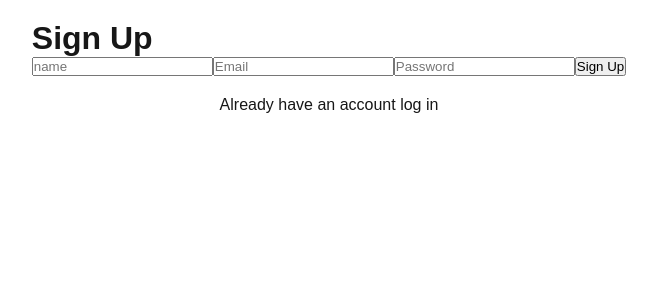
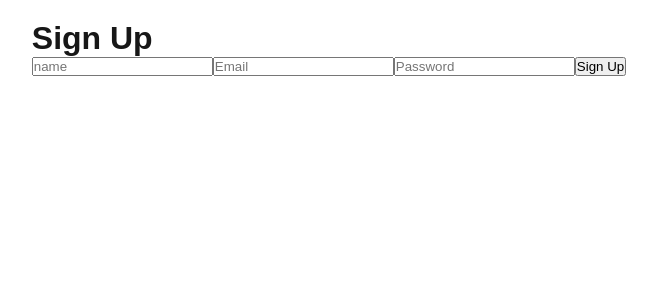
Before and after one commit to eitanschreiber123/hair, a Next.js app: page /sign in a window 1280 px wide. Shown: the top 300 px of the page, without its empty margins (311-968 px from the left). Built offline with nearby package versions, Linux system fonts and the light colour scheme.

Commit message:
no login

```diff
--- a/src/app/sign/page.js
+++ b/src/app/sign/page.js
@@ -47,7 +47,6 @@ export default function Home() {
 
       <button onClick={handleSignUp}>Sign Up</button>
     </div>
-    <p>Already have an account <Link href="/login">log in</Link></p>
       </main>
     </div>
   );
```
